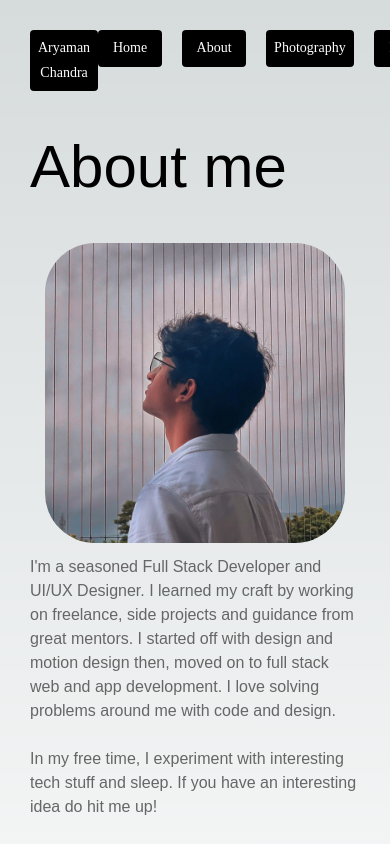
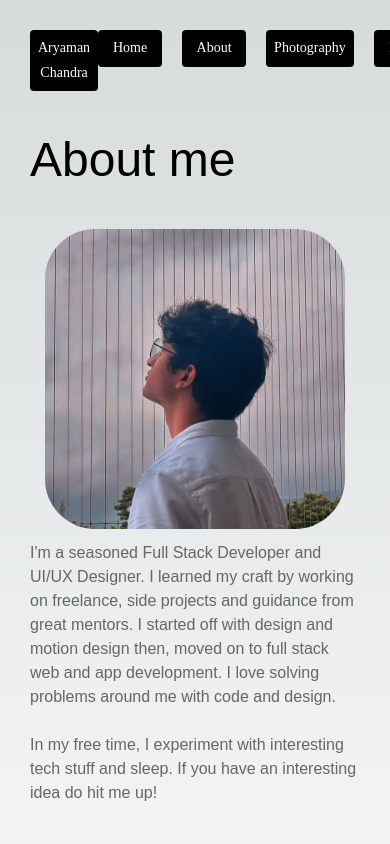
Before and after one commit to aryamanchandra/personalwebsite, a Next.js app: page /about in a window 390 px wide. Shown: the top 844 px of the page. Built offline with nearby package versions, Linux system fonts and the light colour scheme; a web font is replaced by a local one.

Commit message:
responsive headings

```diff
--- a/src/app/about/page.tsx
+++ b/src/app/about/page.tsx
@@ -5,7 +5,7 @@ import Footer from "../components/Footer";
 export default function About() {
   return (
     <Box>
-      <Typography variant="h2" py={5}>
+      <Typography variant="h2" py={5} sx={{fontSize: { xs: "3rem", md: "4rem" }}}>
         About me
       </Typography>
       <Grid container spacing={1} flexDirection={{ xs: 'column-reverse', sm: 'row', md: 'row' }}>
--- a/src/app/notes/page.tsx
+++ b/src/app/notes/page.tsx
@@ -6,7 +6,7 @@ import Footer from "../components/Footer";
 export default function Notes() {
   return (
     <Box>
-      <Typography variant="h2" py={5}>
+      <Typography variant="h2" py={5} sx={{fontSize: { xs: "3rem", md: "4rem" }}}>
         Notes
       </Typography>
       {/* {notesdata &&
--- a/src/app/page.tsx
+++ b/src/app/page.tsx
@@ -8,7 +8,7 @@ export default function Home() {
   return (
     <Box>
       <Box py={20} sx={{ textAlign: "center" }}>
-        <Typography variant="h2" className="SFDisplay.className">
+        <Typography variant="h2" className="SFDisplay.className" sx={{fontSize: { xs: "3rem", md: "4rem" }}}>
           Hi! I&apos;m Aryaman
         </Typography>
         <Typography
--- a/src/app/photography/page.tsx
+++ b/src/app/photography/page.tsx
@@ -27,7 +27,7 @@ const BehanceButton = styled(Button)({
 export default function Photography() {
   return (
     <Box>
-      <Typography variant="h2" py={5}>
+      <Typography variant="h2" py={5} sx={{fontSize: { xs: "3rem", md: "4rem" }}}>
         Photography
       </Typography>
       <ImageList cols={2}>
```
